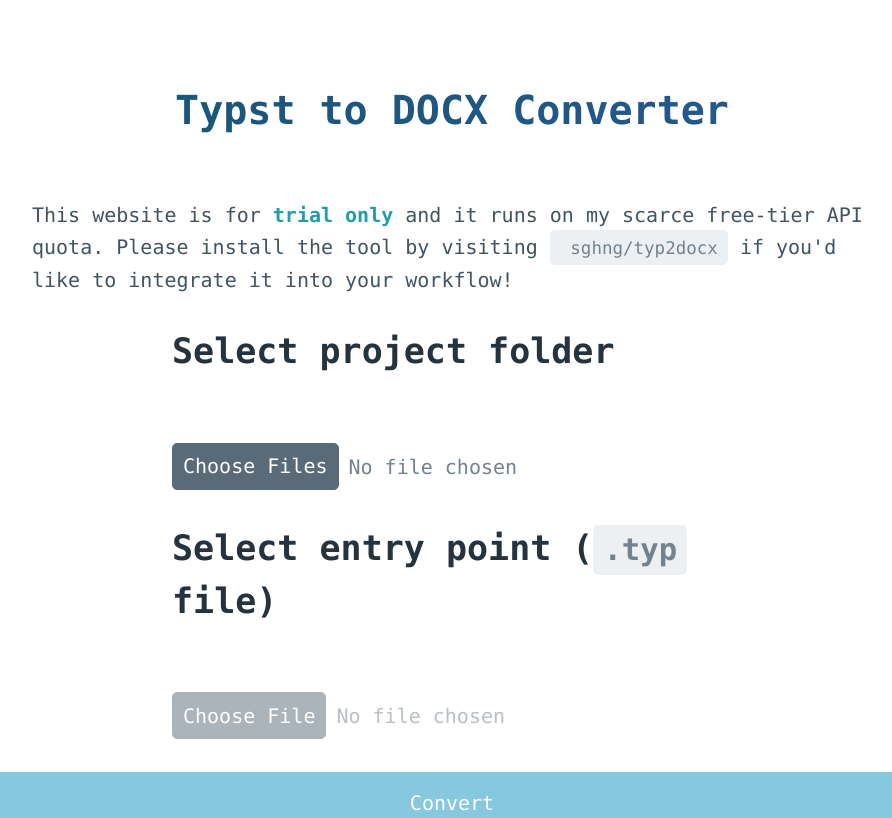
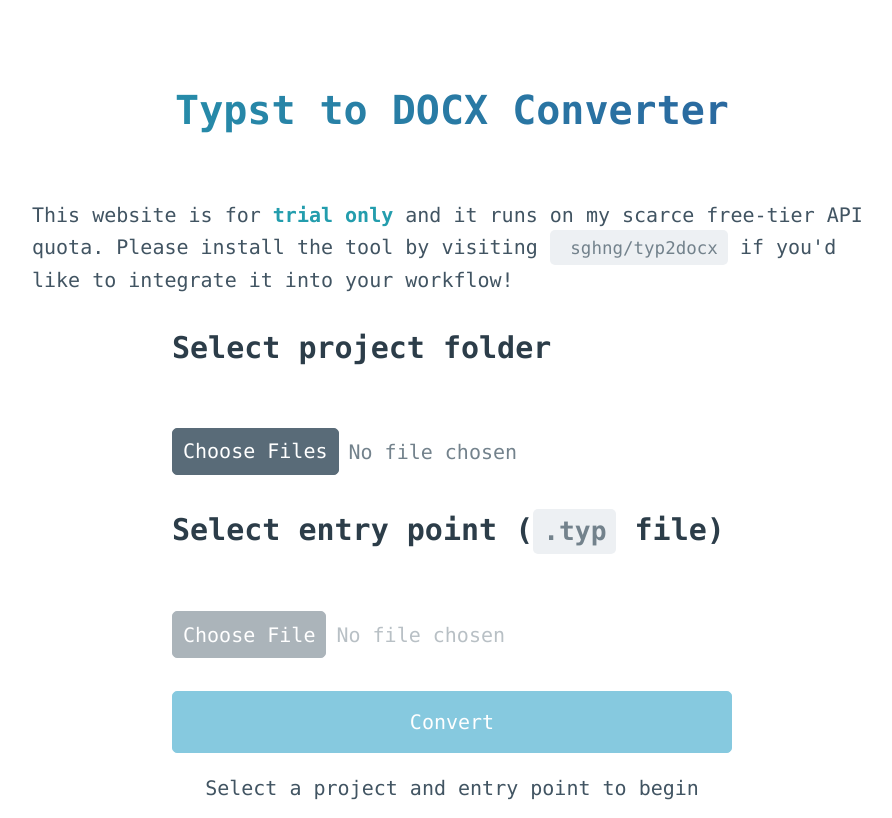
Before and after one commit to sghng/typ2docx, a website: page index.html in a window 1280 px wide. Shown: the top 818 px of the page, without its empty margins (188-1080 px from the left). Drawn offline with nearby package versions, Linux system fonts and the light colour scheme; some icons are missing.

Commit message:
refine layout

```diff
--- a/index.html
+++ b/index.html
@@ -26,10 +26,10 @@
       src="https://cdn.jsdelivr.net/npm/jszip/dist/jszip.min.js"
     ></script>
   </head>
-  <body>
-    <main x-data="app()">
+  <body class="min-h-screen flex flex-col" x-data="app()">
+    <main class="flex-grow">
       <h1
-        class="text-center bg-clip-text text-transparent! bg-gradient-to-r from-[rgb(17,86,108)] to-[#2B579A]"
+        class="text-center bg-clip-text text-transparent! bg-gradient-to-r from-[rgb(35,157,173)] to-[#2B579A]"
       >
         Typst to DOCX Converter
       </h1>
@@ -46,7 +46,7 @@
       </p>
       <div class="mx-auto max-w-md">
         <label>
-          <h2>Select project folder</h2>
+          <h3>Select project folder</h3>
           <input
             type="file"
             webkitdirectory
@@ -56,7 +56,7 @@
         </label>
 
         <label>
-          <h2>Select entry point (<code>.typ</code> file)</h2>
+          <h3>Select entry point (<code>.typ</code> file)</h3>
           <input
             type="file"
             accept=".typ"
@@ -64,7 +64,6 @@
             @change="entryFile = $event.target.files[0]"
           />
         </label>
-      </div>
 
         <div class="text-center">
           <button @click="convert()" :disabled="!projectFiles || loading">
@@ -73,7 +72,7 @@
           </button>
           <div x-show="status" x-text="status"></div>
         </div>
-
+      </div>
       <template x-if="errorMessage">
         <details open>
           <summary>Error Details</summary>
```
Lines whose indentation alone changed are shown as unchanged.
